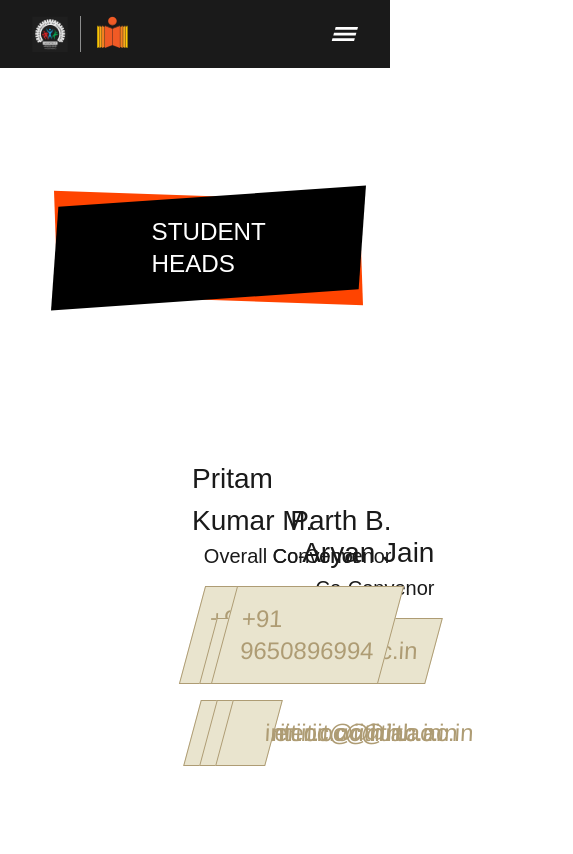
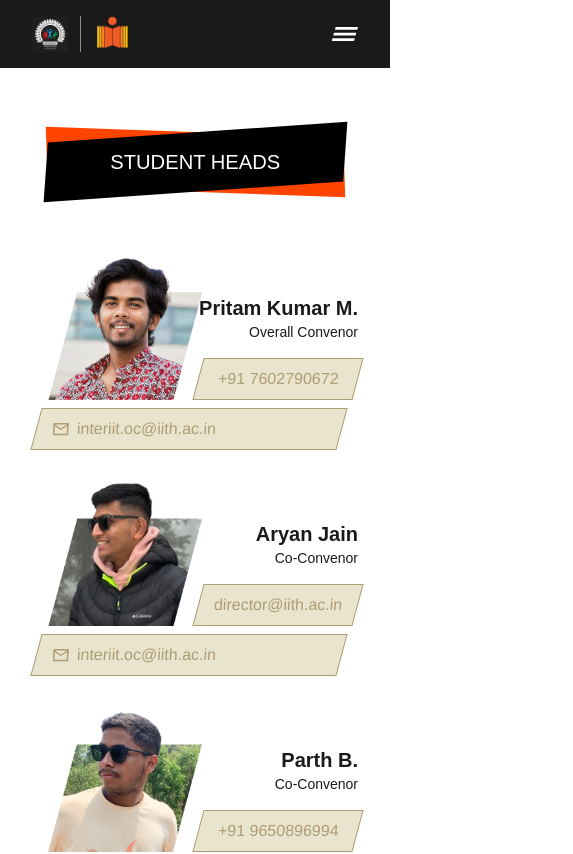
Before and after one commit to rayanry9/iism-2025, a SvelteKit app in the folder web/workshop/: page /team in a window 390 px wide. Shown: the top 854 px of the page, 573 px wide, since content can reach past the window. Built offline with nearby package versions, Linux system fonts and the light colour scheme; a web font is replaced by a local one.

Commit message:
feat: team responsive

```diff
--- a/web/workshop/src/routes/team/+page.svelte
+++ b/web/workshop/src/routes/team/+page.svelte
@@ -3,14 +3,14 @@
 {#snippet TeamItem(name: string, designation: string, imgSrc: string, phone: string, email: string)}
 	<div class="flex flex-col">
 		<div class="flex flex-row">
-			<div class="relative size-[16rem]">
-				<img src={imgSrc} alt="face" class="absolute left-4" />
+			<div class="relative size-[10rem] sm:size-[16rem]">
+				<img src={imgSrc} alt="face" class="absolute bottom-0 left-4" />
 			</div>
-			<div class="mt-auto flex flex-col items-end">
-				<p class="text-[1.75rem] font-medium">{name}</p>
-				<p class="text-xl">{designation}</p>
+			<div class="mt-auto ml-3 flex flex-col items-end sm:ml-0">
+				<p class="text-xl font-semibold sm:text-[1.75rem]">{name}</p>
+				<p class="text-sm sm:text-xl">{designation}</p>
 				<div
-					class="mt-4 -skew-x-[15deg] border border-[#AE9C74] bg-[#E9E4CE] px-4 py-4 text-2xl text-[#AE9C74]"
+					class="mt-4 flex w-[10rem] -skew-x-[15deg] flex-col items-center border border-[#AE9C74] bg-[#E9E4CE] px-2 py-2 text-base text-[#AE9C74] sm:w-auto sm:px-4 sm:py-4 sm:text-2xl"
 				>
 					<p class="skew-x-12">{phone}</p>
 				</div>
@@ -18,11 +18,11 @@
 		</div>
 
 		<div
-			class="mt-4 mr-5 -skew-x-[15deg] border border-[#AE9C74] bg-[#E9E4CE] px-6 py-4 text-2xl text-[#AE9C74]"
+			class="mt-2 mr-4 ml-1 -skew-x-[15deg] border border-[#AE9C74] bg-[#E9E4CE] px-4 py-2 text-base text-[#AE9C74] sm:mt-4 sm:mr-5 sm:ml-0 sm:px-6 sm:py-4 sm:text-2xl"
 		>
-			<p class="flex skew-x-12 flex-row items-center gap-x-4">
+			<p class="flex skew-x-12 flex-row items-center gap-x-2 sm:gap-x-4">
 				<span>
-					<img src="icons/mail.svg" alt="mail" />
+					<img src="icons/mail.svg" class="size-4 sm:size-8" alt="mail" />
 				</span>
 				{email}
 			</p>
@@ -32,15 +32,15 @@
 
 {#snippet Header(text: string)}
 	<div class="bg-primary w-fit skew-2">
-		<div class="text-background -skew-6 bg-black px-24 py-5">
-			<p class="skew-4 text-2xl font-medium">{text}</p>
+		<div class="text-background -skew-6 bg-black px-16 py-4 sm:px-24 sm:py-5">
+			<p class="skew-4 text-xl font-medium sm:text-2xl">{text}</p>
 		</div>
 	</div>
 {/snippet}
 
-<main class="flex flex-col items-center gap-y-32 px-52 pt-32 pb-24">
+<main class="flex flex-col items-center gap-y-12 px-8 pt-16 pb-24 sm:gap-y-32 sm:px-52 sm:pt-32">
 	{@render Header('STUDENT HEADS')}
-	<section class="grid grid-cols-3 gap-4">
+	<section class="grid grid-cols-1 gap-4 sm:grid-cols-3">
 		{@render TeamItem(
 			'Pritam Kumar M.',
 			'Overall Convenor',
@@ -65,7 +65,7 @@
 	</section>
 
 	{@render Header('CORE TEAM')}
-	<section class="grid grid-cols-3 gap-x-4 gap-y-14">
+	<section class="grid grid-cols-1 gap-x-4 gap-y-8 sm:grid-cols-3 sm:gap-y-14">
 		{@render TeamItem(
 			'Shiven Mathur',
 			'Sponsorship Head',
```
